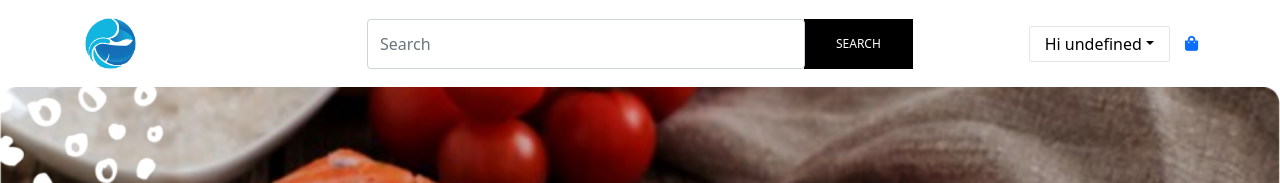
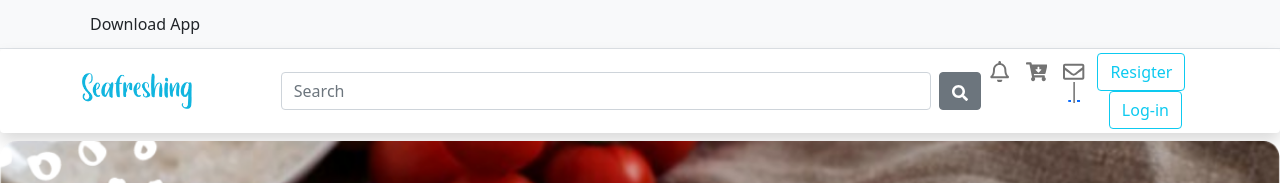
Before and after one commit to zermiftah/seafreshing, a React (Create React App) app: page / in a window 1280 px wide. Shown: the top 183 px of the page. Built offline with nearby package versions, Linux system fonts and the light colour scheme; no server answers; sample sign-in values are in the browser's storage.

Commit message:
Updated main Header

```diff
--- a/src/components/Header.js
+++ b/src/components/Header.js
@@ -1,8 +1,9 @@
+import React, { useEffect, useState, Fragment } from "react";
+import { Link, useHistory } from "react-router-dom";
 import axios from "axios";
-import React, { useEffect, useState } from "react";
-import { Link, useHistory } from "react-router-dom";
-import logoIcon from "../assets/img/favicon.png"
-import style from "./Carousel/CarouselContainer.module.css"
+import { FaSearch, FaCartArrowDown, FaRegBell, FaRegEnvelope } from "react-icons/fa";
+
+import logoIcon2 from "../assets/img/Seafreshing.png";
 
 const Header = () => {
   const cartCounter = JSON.parse(localStorage.getItem('cart-counter'));
@@ -36,178 +37,52 @@ const Header = () => {
   }
 
   return (
-    <div>
-      {/* Top Header */}
-      {/* <div className="Announcement ">
+    <Fragment>
+      <nav class="py-1 bg-light border-bottom">
+        <div class="container d-flex flex-wrap">
+          <ul class="nav me-auto">
+            <li class="nav-item"><a href="#" class="nav-link link-dark px-2 active" aria-current="page">Download App</a></li>
+          </ul>
+        </div>
+      </nav>
+      <nav className="navbar navbar-expand-lg navbar-light bg-light shadow p-1 mb-2 bg-body rounded">
         <div className="container">
-          <div className="row">
-            <div className="col-md-6 d-flex align-items-center display-none">
-              <p>+255 768 356 890</p>
-              <p>info@seafresh.com</p>
-            </div>
-            <div className=" col-12 col-lg-6 justify-content-center justify-content-lg-end d-flex align-items-center">
-              <Link to="">
-                <i className="fab fa-facebook-f"></i>
+          <Link className="navbar-brand" to="/">
+            <img src={logoIcon2} alt="" />
+          </Link>
+          <button className="navbar-toggler" type="button" data-bs-toggle="collapse" data-bs-target="#navbarNav" aria-controls="navbarNav" aria-expanded="false" aria-label="Toggle navigation">
+            <span className="navbar-toggler-icon"></span>
+          </button>
+          <div className="collapse navbar-collapse" id="navbarNav" >
+            <form className="d-flex ms-auto my-2 my-lg-0">
+              <input className="form-control me-2" style={{ width: '650px' }} type="search" placeholder="Search" aria-label="Search" />
+              <button className="btn btn-secondary" type="submit"><FaSearch /></button>
+            </form>
+            <ul className="navbar-nav ms-auto" style={{ textAlign: 'center' }}>
+              <Link to="/login">
+                <li className="nav-item">
+                  <a className="nav-link fa-lg " href="#"><FaRegBell /></a>
+                </li>
               </Link>
-              <Link to="">
-                <i className="fab fa-instagram"></i>
+              <Link to="/login">
+                <li className="nav-item">
+                  <a className="nav-link fa-lg" href="#"><FaCartArrowDown /></a>
+                </li>
               </Link>
-              <Link to="">
-                <i className="fab fa-linkedin-in"></i>
+              <Link to="/login">
+                <li className="nav-item">
+                  <a className="nav-link fa-lg cyan-text" href="#"><FaRegEnvelope />  |  </a>
+                </li>
               </Link>
-              <Link to="">
-                <i className="fab fa-youtube"></i>
-              </Link>
-              <Link to="">
-                <i className="fab fa-pinterest-p"></i>
-              </Link>
-            </div>
+              <li className="nav-item">
+                <Link to="/register"><button type="button" class="btn btn-outline-info me-md-2">Resigter</button></Link>
+                <Link to="/login"><button type="button" class="btn btn-outline-info">Log-in</button></Link>
+              </li>
+            </ul>
           </div>
         </div>
-      </div> */}
-      {/* Header */}
-
-      <div className="header">
-        <div className="container">
-          {/* MOBILE HEADER */}
-          <div className="mobile-header">
-            <div className="container ">
-              <div className="row ">
-                <div className="col-6 d-flex align-items-center">
-                  <Link className="navbar-brand" to="/">
-                    <img alt="logo" src={logoIcon} />
-                  </Link>
-                </div>
-                {
-                  userData ?
-                    <>
-                      <div className="col-6 d-flex align-items-center justify-content-end Login-Register">
-                        <div className="btn-group">
-                          <button
-                            type="button"
-                            className="name-button dropdown-toggle"
-                            data-toggle="dropdown"
-                            aria-haspopup="true"
-                            aria-expanded="false"
-                          >
-                            <i className="fas fa-user"></i>
-                          </button>
-                          <div className="dropdown-menu">
-                            <Link className="dropdown-item" to="/profile">
-                              Profile
-                            </Link>
-                            <Link onClick={logout} className="dropdown-item" to="#">
-                              Logout
-                            </Link>
-                          </div>
-                        </div>
-                        <Link to="/cart" className="cart-mobile-icon">
-                          <i className="fas fa-shopping-bag"></i>
-                          {
-                            cartCounter > 0 ?
-                              <span className="badge">{cartCounter}</span>
-                              : ""
-                          }
-                        </Link>
-                      </div>
-                    </>
-                    :
-                    <>
-                      <div className="col-6 d-flex align-items-center justify-content-end Login-Register">
-                        <div className="btn-group">
-                          <Link className="name-button" to='/login'><i className="fas fa-sign-in"></i></Link>
-                          <Link className="name-button" to='/register'><i className="fas fa-user-plus"></i></Link>
-                        </div>
-                      </div>
-                    </>
-                }
-                <div className="col-12 d-flex align-items-center">
-                  <form className="input-group">
-                    <input
-                      type="search"
-                      className="form-control rounded search"
-                      placeholder="Search"
-                    />
-                    <button type="submit" className="search-button">
-                      search
-                    </button>
-                  </form>
-                </div>
-              </div>
-            </div>
-          </div>
-
-          {/* PC HEADER */}
-
-          <div className="pc-header">
-            <div className="row">
-              <div className="col-md-3 col-4 d-flex align-items-center">
-                <Link className="navbar-brand" to="/">
-                  <img alt="logo" src={logoIcon} />
-                </Link>
-              </div>
-              <div className="col-md-6 col-8 d-flex align-items-center">
-                <form className="input-group">
-                  <input
-                    type="search"
-                    className="form-control rounded search"
-                    placeholder="Search"
-                  />
-                  <button type="submit" className="search-button">
-                    search
-                  </button>
-                </form>
-              </div>
-              {
-                userData ?
-                  <>
-                    <div className="col-md-3 d-flex align-items-center justify-content-end Login-Register">
-                      <div className="btn-group">
-                        <button
-                          type="button"
-                          className="name-button dropdown-toggle"
-                          data-toggle="dropdown"
-                          aria-haspopup="true"
-                          aria-expanded="false"
-                        >
-                          {`Hi ${userData.fullname}`}
-                        </button>
-                        <div className="dropdown-menu">
-                          <Link className="dropdown-item" to="/profile">
-                            Profile
-                          </Link>
-
-                          <Link onClick={logout} className="dropdown-item" to="#">
-                            Logout
-                          </Link>
-                        </div>
-                      </div>
-
-                      <Link to="/cart">
-                        <i className="fas fa-shopping-bag"></i>
-                        {
-                          cartCounter > 0 ?
-                            <span className="badge">{cartCounter}</span>
-                            : ""
-                        }
-                      </Link>
-                    </div>
-                  </>
-                  :
-                  <>
-                    <div className="col-md-3 d-flex align-items-center justify-content-end Login-Register">
-                      <div className="btn-group">
-                        <Link to='/login'>Login</Link>
-                        <Link to='/register'>Register</Link>
-                      </div>
-                    </div>
-                  </>
-              }
-            </div>
-          </div>
-        </div>
-      </div>
-    </div>
+      </nav >
+    </Fragment>
   );
 };
 
```
Also changed, not shown: src/components/HeaderHS.js (renamed from src/screens/HeaderHS.js).
